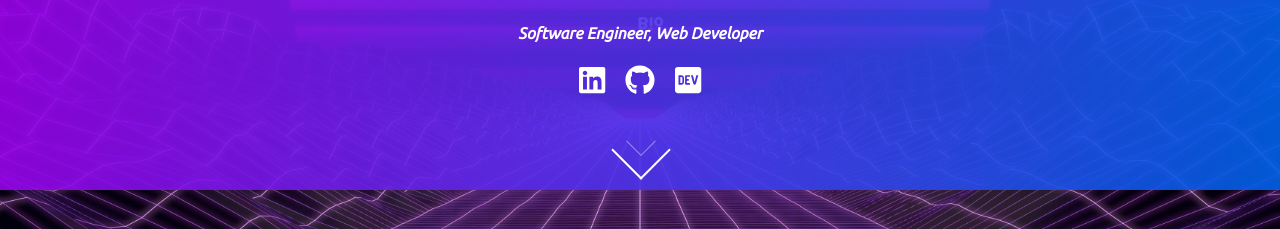
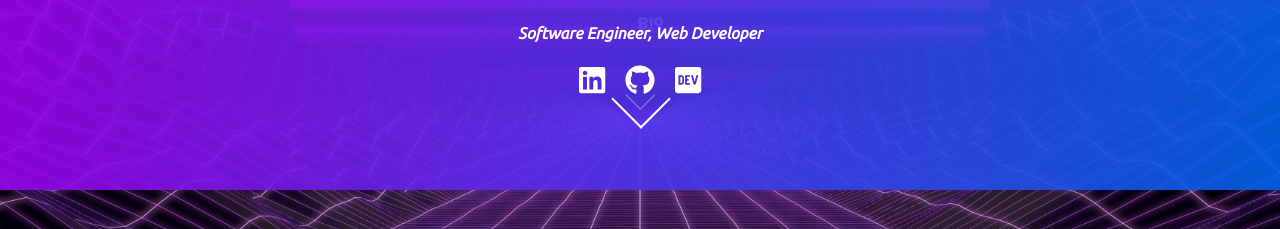
Before and after one commit to JadeJDoucet/portfolio-2020, a React (Create React App) app: page / in a window 1280 px wide. Shown: the part 408-637 px from the top of the page. Built offline with nearby package versions, Linux system fonts and the light colour scheme.

Commit message:
updated home page call to action

```diff
--- a/src/App.css
+++ b/src/App.css
@@ -41,9 +41,10 @@
 }
 
 .arrow {
+  position: relative;
   width: 40px;
   height: 40px;
-  top: 50%;
+  top: 65%;
   margin: -20px 0 0 -20px;
   -webkit-transform: rotate(45deg);
   transform: rotate(45deg);
@@ -58,7 +59,7 @@
   content: '';
   width: 20px;
   height: 20px;
-  top: 50%;
+  top: 53%;
   margin: -10px 0 0 -10px;
   border-left: none;
   border-top: none;
@@ -75,7 +76,7 @@
   }
   100% {
     opacity: 0;
-    transform: translate(-10px, -10px);
+    transform: translate(-5px, -5px);
   }
 
 }
@@ -133,6 +134,15 @@
   }
 }
 
+.projects-cta {
+  margin-top: 20px;
+  cursor: pointer;
+  background-color: rgba(0,241,255, 0.45);
+  box-shadow: 0px 0px 5px 1px #fff;
+  height: 20px;
+  border-radius: 35px;
+  font-weight: 300;
+}
 
 
 /***** About *****/
```
